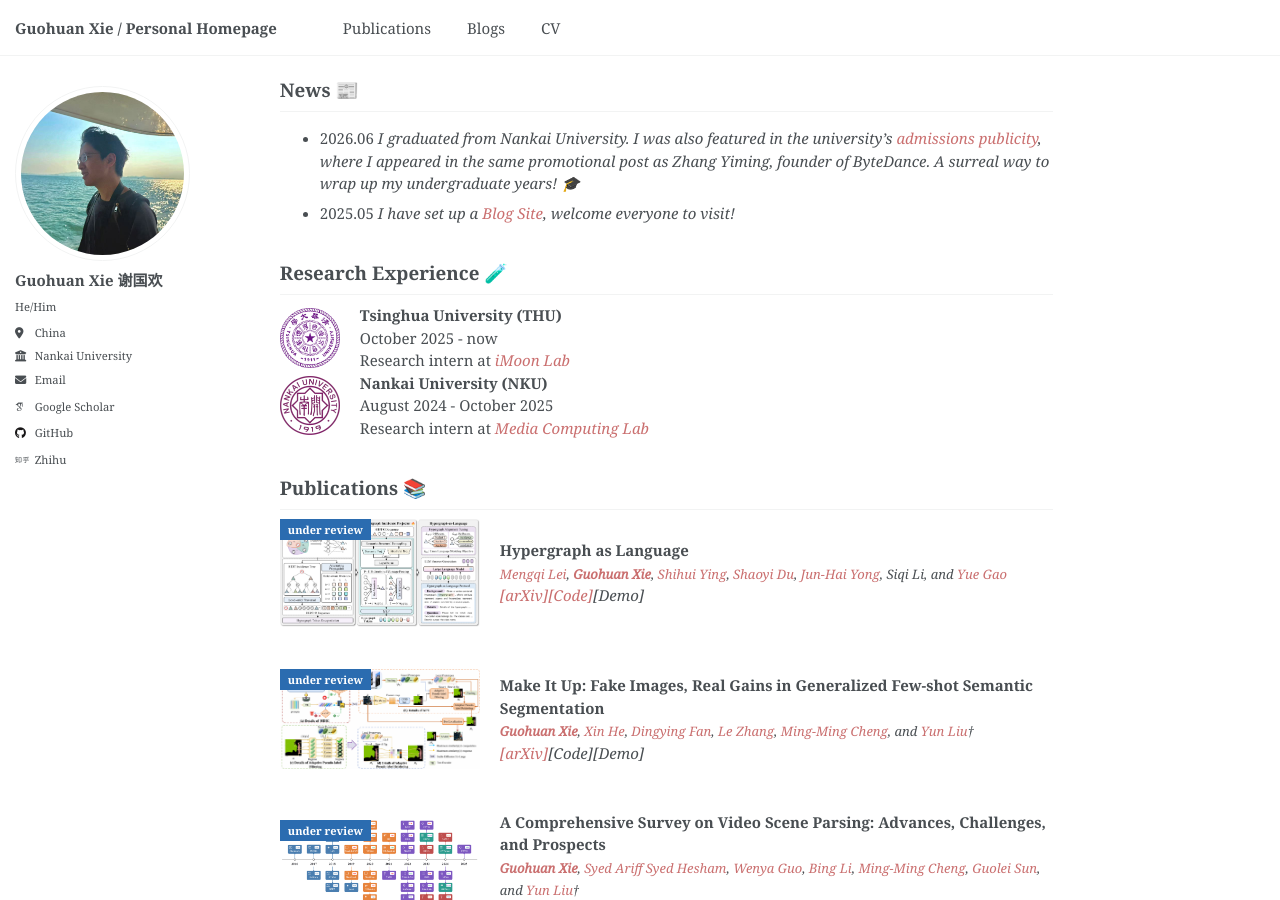
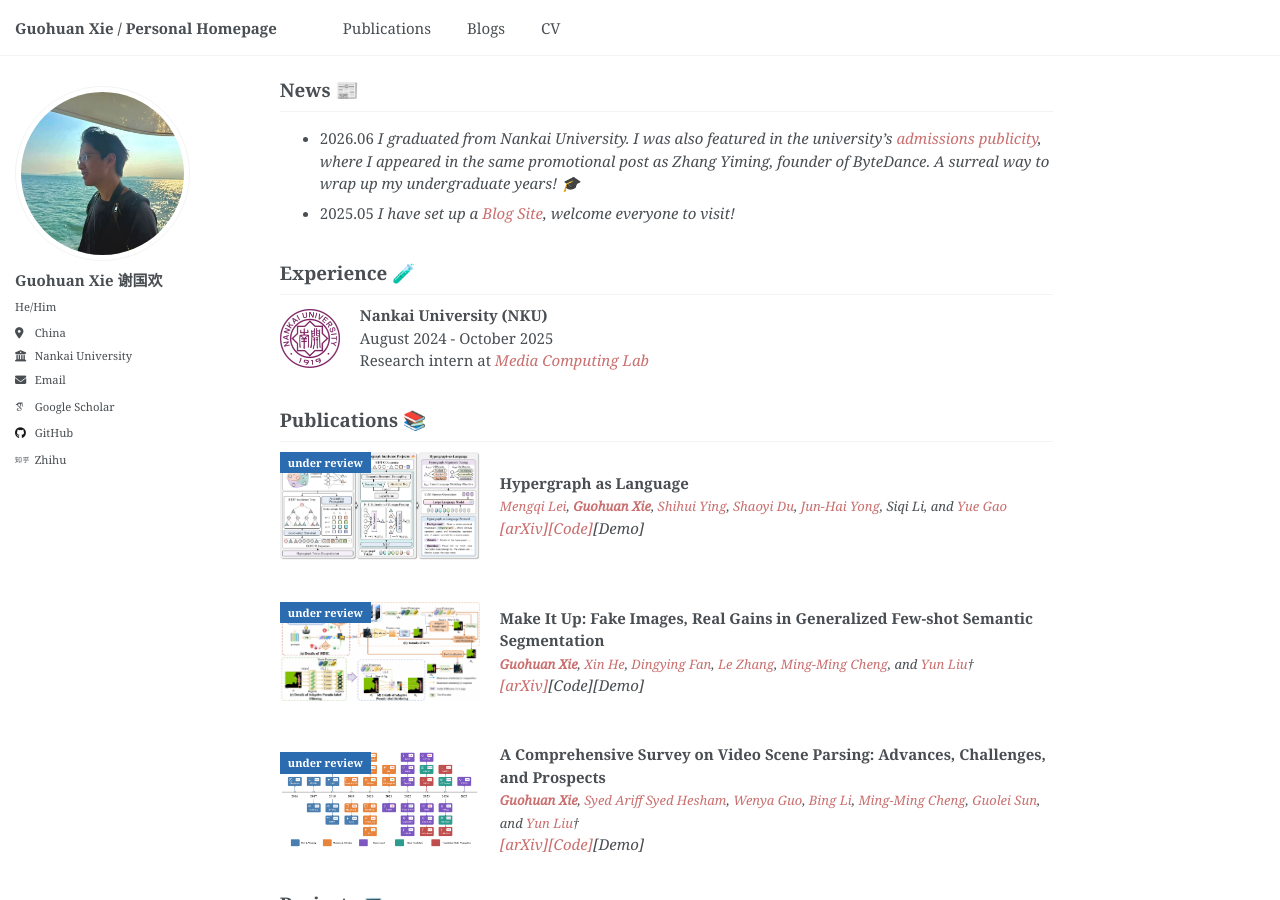
Before and after one commit to guohuan-xie/guohuan-xie.github.io, a Jekyll site: the page built from _pages/about.md, in a window 1280 px wide and 900 px high, scrolled down 637 px. Built offline with Jekyll 4.4.1, drawn with Linux system fonts in a browser that asks for light colours; some web fonts are replaced.

Commit message:
Revise the about page by renaming the "Research Experience" section to "Experience" and removing specific details about the Tsinghua University internship for a more streamlined presentation.

```diff
--- a/_pages/about.md
+++ b/_pages/about.md
@@ -118,16 +118,8 @@ News 📰
 - 2025.05 *I have set up a [Blog Site](https://guohuan-xie.github.io), welcome everyone to visit!*
 
 
-Research Experience 🧪
+Experience 🧪
 --------------
-<div style="display: flex; align-items: center;">
-    <img src="images/tsinghua.png" alt="Tsinghua logo" width="60" height="60" style="margin-right: 20px;">
-    <div>
-        <strong>Tsinghua University (THU)</strong><br>
-        October 2025 -  now<br>
-        Research intern at <a href="https://www.gaoyue.org/"><em>iMoon Lab</em></a>
-    </div>
-</div>
 <div style="display: flex; align-items: center;">
     <img src="images/nku.png" alt="Nankai logo" width="60" height="60" style="margin-right: 20px;">
     <div>
```
